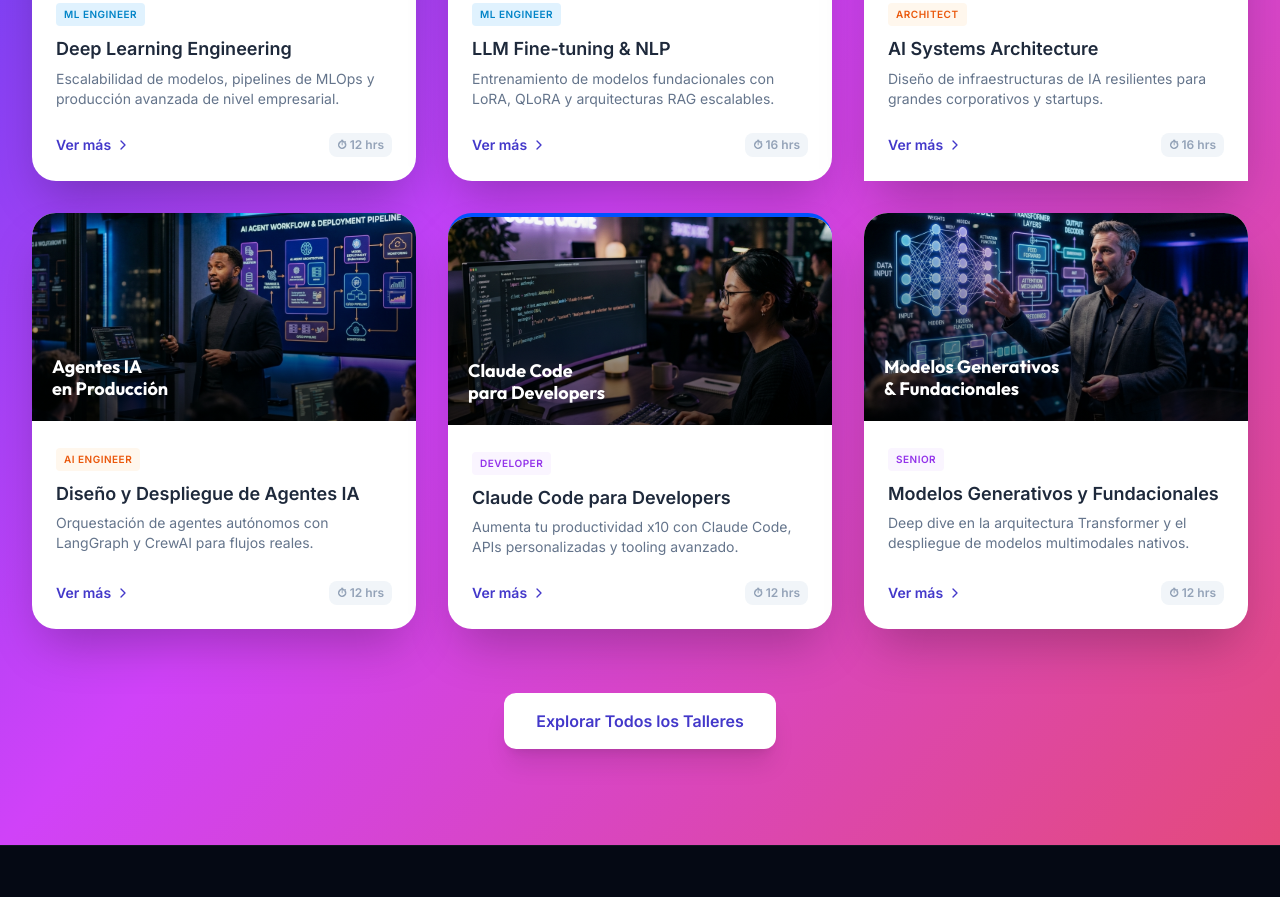
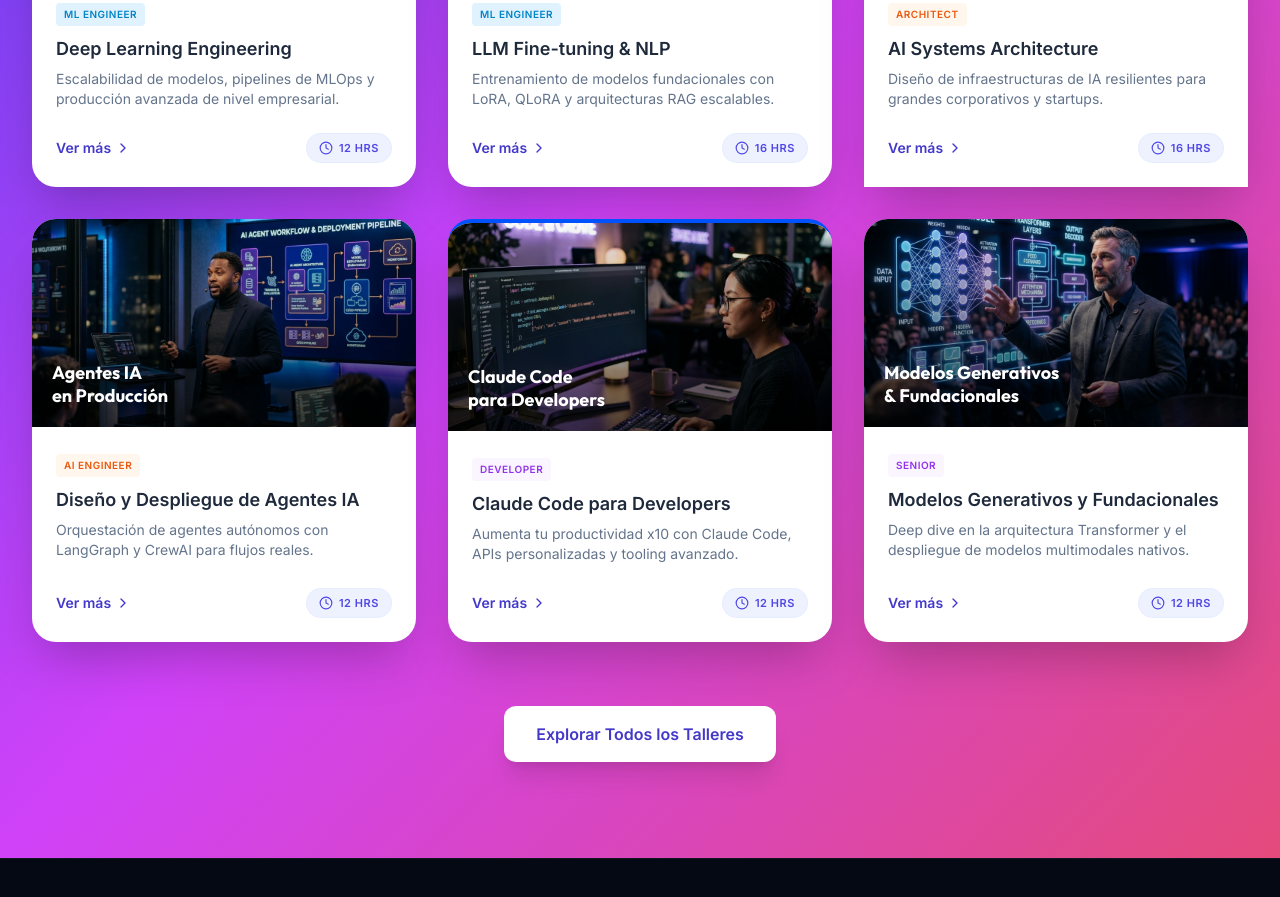
Before and after one commit to jeffersonquispe/magis-landing, a plain HTML site: page index.html in a window 1280 px wide. Shown: the part 2207-3104 px from the top of the page. Drawn offline with nearby package versions, Linux system fonts and the light colour scheme.

Commit message:
style: optimize workshop duration badges with SaaS premium look

```diff
--- a/index.html
+++ b/index.html
@@ -278,8 +278,10 @@
                             class="text-brand-600 font-bold hover:text-brand-800 transition-colors flex items-center gap-1 group/link text-sm">Ver
                             más <i data-lucide="chevron-right"
                                 class="w-4 h-4 group-hover/link:translate-x-1 transition-transform"></i></button>
-                        <span class="text-slate-400 text-xs font-semibold bg-slate-100 px-2 py-1 rounded-lg">⏱ 12
-                            hrs</span>
+                        <span class="flex items-center gap-1.5 bg-indigo-50 text-indigo-600 text-[11px] font-bold px-3 py-1.5 rounded-full border border-indigo-100/50 uppercase tracking-wider">
+                            <i data-lucide="clock" class="w-3.5 h-3.5"></i>
+                            12 hrs
+                        </span>
                     </div>
                 </div>
 
@@ -308,8 +310,10 @@
                             class="text-brand-600 font-bold hover:text-brand-800 transition-colors flex items-center gap-1 group/link text-sm">Ver
                             más <i data-lucide="chevron-right"
                                 class="w-4 h-4 group-hover/link:translate-x-1 transition-transform"></i></button>
-                        <span class="text-slate-400 text-xs font-semibold bg-slate-100 px-2 py-1 rounded-lg">⏱ 16
-                            hrs</span>
+                        <span class="flex items-center gap-1.5 bg-indigo-50 text-indigo-600 text-[11px] font-bold px-3 py-1.5 rounded-full border border-indigo-100/50 uppercase tracking-wider">
+                            <i data-lucide="clock" class="w-3.5 h-3.5"></i>
+                            16 hrs
+                        </span>
                     </div>
                 </div>
 
@@ -337,8 +341,10 @@
                             class="text-brand-600 font-bold hover:text-brand-800 transition-colors flex items-center gap-1 group/link text-sm">Ver
                             más <i data-lucide="chevron-right"
                                 class="w-4 h-4 group-hover/link:translate-x-1 transition-transform"></i></button>
-                        <span class="text-slate-400 text-xs font-semibold bg-slate-100 px-2 py-1 rounded-lg">⏱ 16
-                            hrs</span>
+                        <span class="flex items-center gap-1.5 bg-indigo-50 text-indigo-600 text-[11px] font-bold px-3 py-1.5 rounded-full border border-indigo-100/50 uppercase tracking-wider">
+                            <i data-lucide="clock" class="w-3.5 h-3.5"></i>
+                            16 hrs
+                        </span>
                     </div>
                 </div>
 
@@ -368,8 +374,10 @@
                             class="text-brand-600 font-bold hover:text-brand-800 transition-colors flex items-center gap-1 group/link text-sm">Ver
                             más <i data-lucide="chevron-right"
                                 class="w-4 h-4 group-hover/link:translate-x-1 transition-transform"></i></button>
-                        <span class="text-slate-400 text-xs font-semibold bg-slate-100 px-2 py-1 rounded-lg">⏱ 12
-                            hrs</span>
+                        <span class="flex items-center gap-1.5 bg-indigo-50 text-indigo-600 text-[11px] font-bold px-3 py-1.5 rounded-full border border-indigo-100/50 uppercase tracking-wider">
+                            <i data-lucide="clock" class="w-3.5 h-3.5"></i>
+                            12 hrs
+                        </span>
                     </div>
                 </div>
 
@@ -397,8 +405,10 @@
                             class="text-brand-600 font-bold hover:text-brand-800 transition-colors flex items-center gap-1 group/link text-sm">Ver
                             más <i data-lucide="chevron-right"
                                 class="w-4 h-4 group-hover/link:translate-x-1 transition-transform"></i></button>
-                        <span class="text-slate-400 text-xs font-semibold bg-slate-100 px-2 py-1 rounded-lg">⏱ 12
-                            hrs</span>
+                        <span class="flex items-center gap-1.5 bg-indigo-50 text-indigo-600 text-[11px] font-bold px-3 py-1.5 rounded-full border border-indigo-100/50 uppercase tracking-wider">
+                            <i data-lucide="clock" class="w-3.5 h-3.5"></i>
+                            12 hrs
+                        </span>
                     </div>
                 </div>
 
@@ -427,8 +437,10 @@
                             class="text-brand-600 font-bold hover:text-brand-800 transition-colors flex items-center gap-1 group/link text-sm">Ver
                             más <i data-lucide="chevron-right"
                                 class="w-4 h-4 group-hover/link:translate-x-1 transition-transform"></i></button>
-                        <span class="text-slate-400 text-xs font-semibold bg-slate-100 px-2 py-1 rounded-lg">⏱ 12
-                            hrs</span>
+                        <span class="flex items-center gap-1.5 bg-indigo-50 text-indigo-600 text-[11px] font-bold px-3 py-1.5 rounded-full border border-indigo-100/50 uppercase tracking-wider">
+                            <i data-lucide="clock" class="w-3.5 h-3.5"></i>
+                            12 hrs
+                        </span>
                     </div>
                 </div>
             </div>
```
